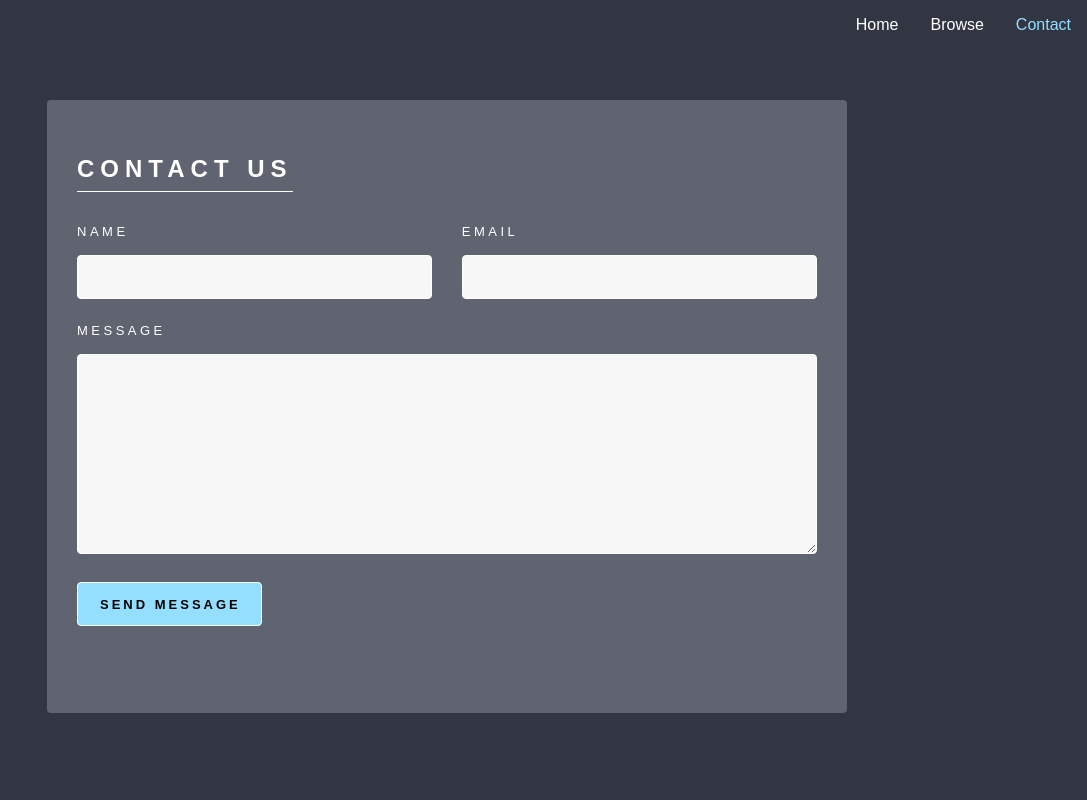
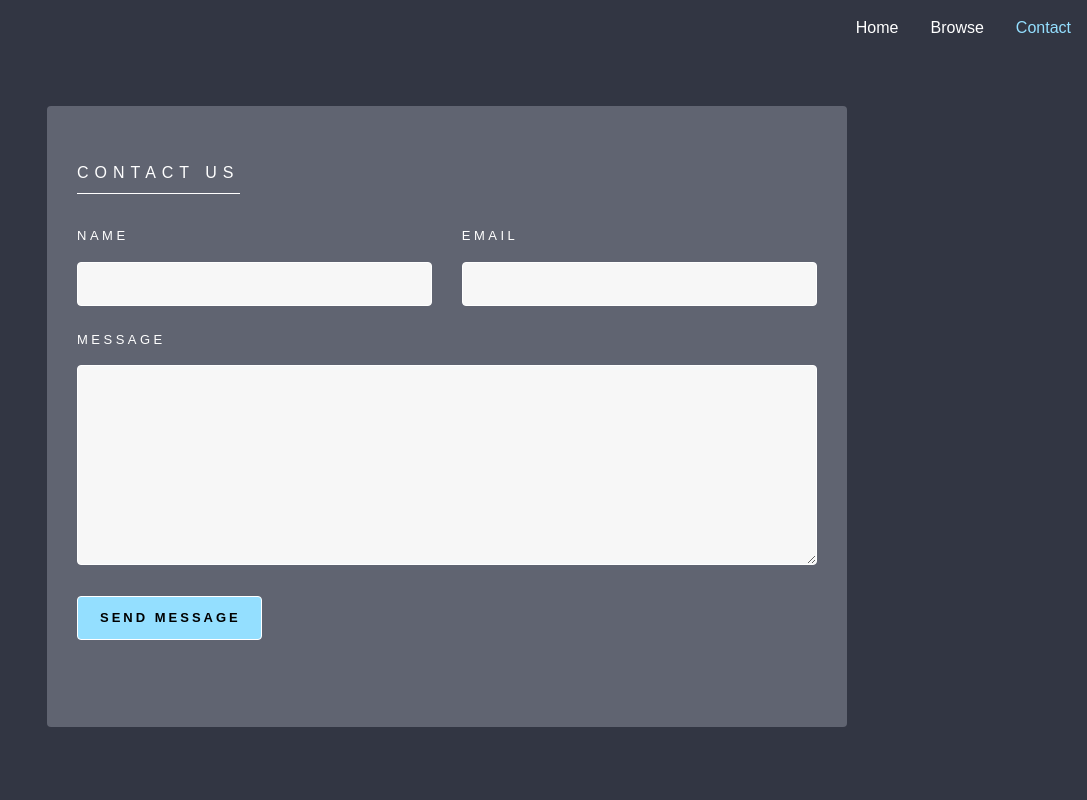
Before and after one commit to CiprianN23/cheaplygames, a SvelteKit app: page /contact in a window 1280 px wide. Shown: the top 800 px of the page, without its empty margins (193-1280 px from the left). Built offline with nearby package versions, Linux system fonts and the light colour scheme.

Commit message:
Switch to unocss svelte-scoped and added style reset

```diff
--- a/src/lib/components/StoreCard.svelte
+++ b/src/lib/components/StoreCard.svelte
@@ -47,6 +47,7 @@
 	}
 
 	.card-header > img {
+		display: inline;
 		max-width: 100%;
 		max-height: 100%;
 	}
--- a/src/routes/+layout.svelte
+++ b/src/routes/+layout.svelte
@@ -1,5 +1,5 @@
 <script>
-	import 'uno.css';
+	import '@unocss/reset/tailwind.css';
 	import Navbar from '$lib/components/Navbar.svelte';
 	import Footer from '$lib/components/Footer.svelte';
 </script>
@@ -21,9 +21,6 @@
 	}
 
 	:global(*) {
-		box-sizing: border-box;
-		margin: 0;
-		padding: 0;
 		font-family: 'Poppins', sans-serif;
 	}
 
--- a/src/routes/browse/+page.svelte
+++ b/src/routes/browse/+page.svelte
@@ -202,10 +202,15 @@
 		display: none;
 	}
 
+	td > img {
+		display: inline;
+	}
+
 	#orderBy {
 		margin-left: 0.2rem;
 		border: 1px solid #ced4da;
 		border-radius: 2em;
+		color: #000;
 	}
 
 	.filtering {
@@ -216,7 +221,7 @@
 	.filtering button {
 		display: inline-block;
 		font-weight: bold;
-		padding: 0.3em 1.2em;
+		padding: 0.1em 1em;
 		margin: 0 0.3em 0.3em 0;
 		border: none;
 		border-radius: 2em;
--- a/vite.config.js
+++ b/vite.config.js
@@ -1,5 +1,5 @@
 import { sveltekit } from '@sveltejs/kit/vite';
-import Unocss from 'unocss/vite';
+import UnoCSS from 'unocss/vite';
 import { extractorSvelte } from '@unocss/core';
 import presetIcons from '@unocss/preset-icons';
 import presetWebFonts from '@unocss/preset-web-fonts';
@@ -7,8 +7,8 @@ import presetWebFonts from '@unocss/preset-web-fonts';
 /** @type {import('vite').UserConfig} */
 const config = {
 	plugins: [
-		sveltekit(),
-		Unocss({
+		UnoCSS({
+			mode: 'svelte-scoped',
 			extractors: [extractorSvelte],
 			presets: [
 				presetIcons(),
@@ -19,7 +19,8 @@ const config = {
 					}
 				})
 			]
-		})
+		}),
+		sveltekit()
 	]
 };
 
```
Also changed, not shown: unocss.config.ts (added, +8 -0 lines).
